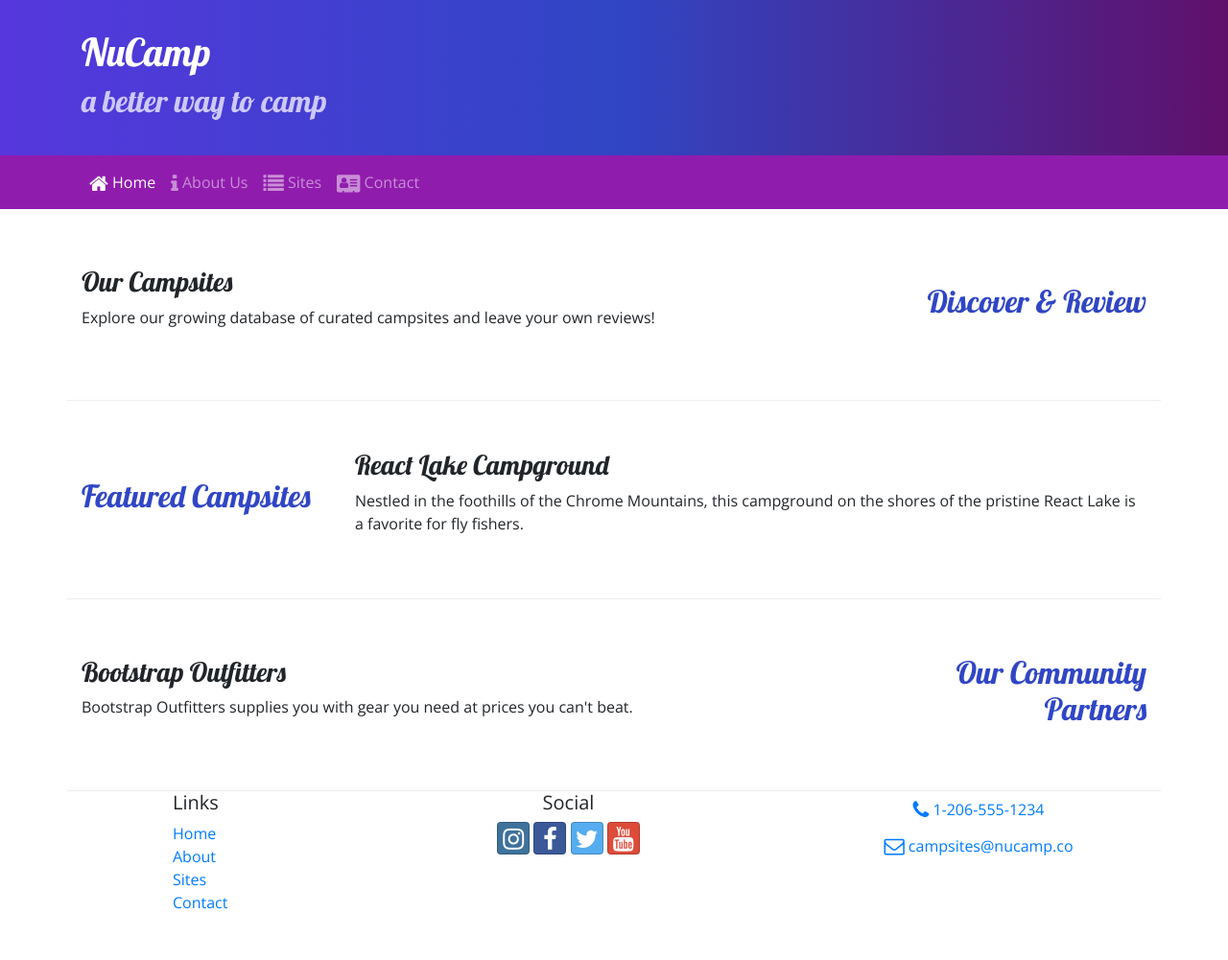
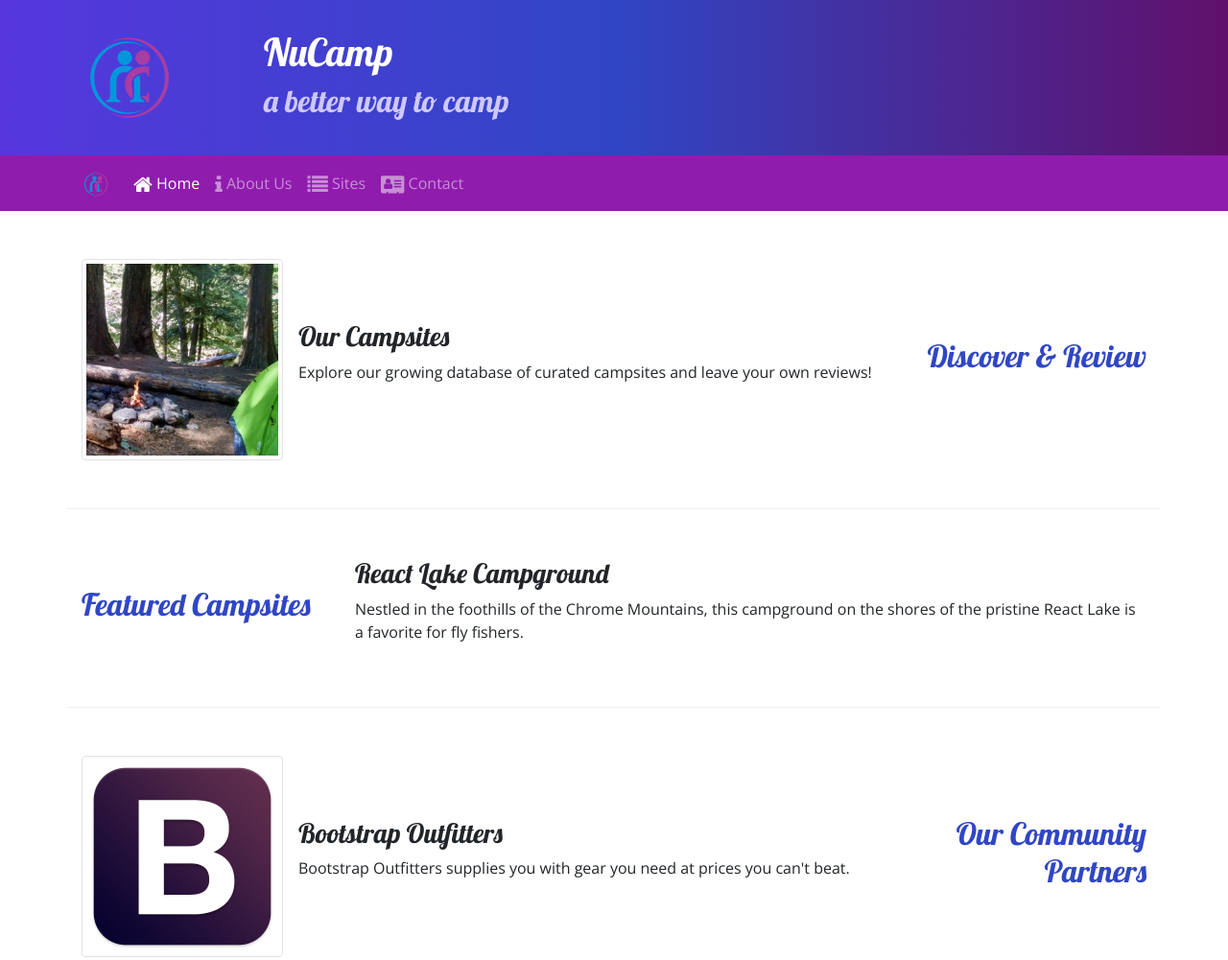
Before and after one commit to howardrohrig/nucamp-bootstrap, a website: page index.html in a window 1280 px wide. Shown: the top 1001 px of the page at 96% size. Before the commit the page ends 969 px from the top, so only its background shows below. Drawn offline with nearby package versions, Linux system fonts and the light colour scheme.

Commit message:
Images and Media

```diff
--- a/index.html
+++ b/index.html
@@ -24,6 +24,9 @@
     <header class="jumbotron jumbotron-fluid">
         <div class="container">
             <div class="row">
+                <div class="col-4 col-sm-3 col-md-2 align-self-center">
+                    <a href="#"><img src="img/logo.png" class="img-fluid"></a>
+                </div>
                 <div class="col">
                     <h1>NuCamp</h1>
                     <h2>a better way to camp</h2>
@@ -34,7 +37,8 @@
 
     <nav class="navbar navbar-expand-sm navbar-dark sticky-top">
         <div class="container">
-            <button class="navbar-toggler ml-auto" type="button" data-toggle="collapse" data-target="#nucampNavbar">
+            <a class="navbar-brand" href="#"><img src="img/logo.png" height="30" width="30"></a>
+            <button class="navbar-toggler" type="button" data-toggle="collapse" data-target="#nucampNavbar">
                 <span class="navbar-toggler-icon"></span>
             </button>
             <div class="collapse navbar-collapse" id="nucampNavbar">
@@ -45,7 +49,8 @@
                             </span> About Us </a></li>
                     <li class="nav-item"> <a class="nav-link" href="#"> <span class="fa fa-list fa-lg"> </span> Sites
                         </a></li>
-                    <li class="nav-item"> <a class="nav-link" href="contactus.html"> <span class="fa fa-address-card fa-lg"> </span>
+                    <li class="nav-item"> <a class="nav-link" href="contactus.html"> <span
+                                class="fa fa-address-card fa-lg"> </span>
                             Contact </a></li>
                 </ul>
             </div>
@@ -58,9 +63,14 @@
                 <h2 class="text-sm-right">Discover & Review</h2>
             </div>
             <div class="col">
+                <div class="media">
+                    <img class="d-flex mr-3 img-thumbnail" src="img/breadcrumb-trail-thumb.jpg" alt="Breadcrumb Trail">
+                    <div class="media-body align-self-center">
                         <h3>Our Campsites</h3>
                         <p class="d-none d-sm-block">Explore our growing database of curated campsites and leave your own
                             reviews!</p>
+                    </div>
+                </div>
             </div>
         </div>
 
@@ -81,9 +91,13 @@
                 <h2 class="text-sm-right">Our Community Partners</h2>
             </div>
             <div class="col">
+                <div class="media">
+                    <img class="d-flex mr-3 img-thumbnail" src="img/bootstrap-thumb.png" alt="Bootstrap Outfitters" />
+                    <div class="media-body align-self-center">
                         <h3>Bootstrap Outfitters</h3>
-                <p class="d-none d-sm-block">Bootstrap Outfitters supplies you with gear you need at prices you can't
-                    beat.</p>
+        				<p class="d-none d-sm-block">Bootstrap Outfitters supplies you with gear you need at prices you can't beat.</p>
+                    </div>
+                </div>
             </div>
         </div>
     </div>
```
Also changed, not shown: aboutus.html (+9 -3 lines), contactus.html (+5 -1 lines), img/bootstrap-thumb.png (added), img/breadcrumb-trail-thumb.jpg (added), img/breadcrumb-trail.jpg (added), img/chrome-river-thumb.jpg (added), img/chrome-river.jpg (added), img/logo.png (added), img/react-lake-thumb.jpg (added), img/react-lake.jpg (added). Lines whose indentation alone changed are shown as unchanged.
